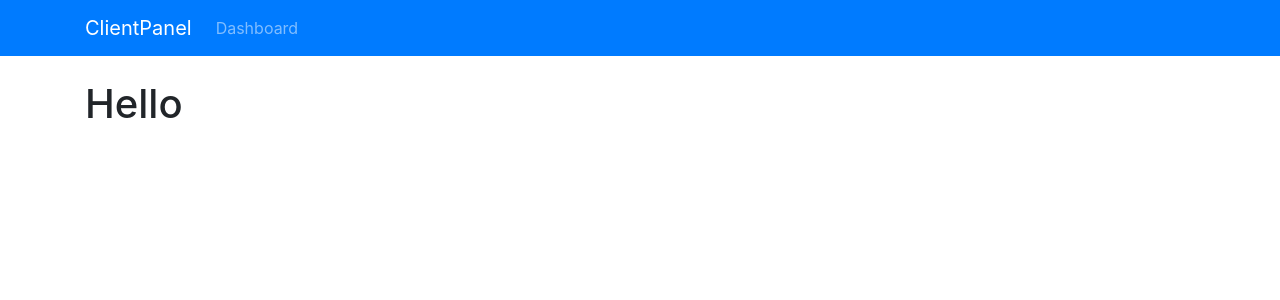
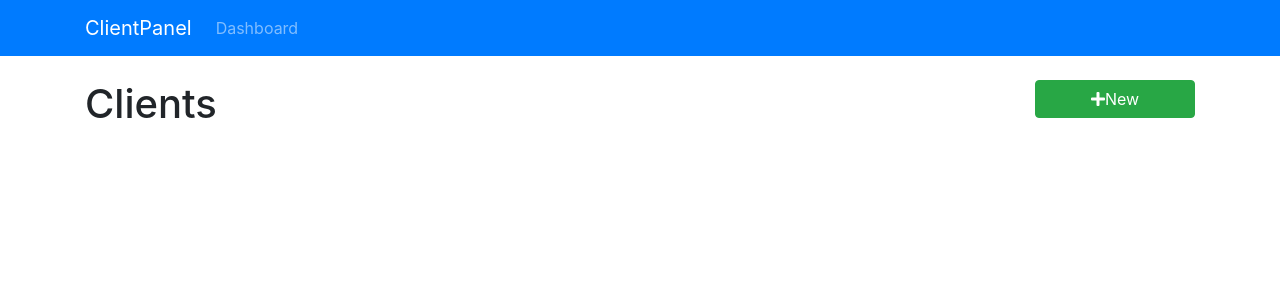
Before and after one commit to AlanMcClenaghan/react-redux-firebase-client-panel, a React (Create React App) app: page / in a window 1280 px wide. Shown: the top 300 px of the page. Built offline with nearby package versions, Linux system fonts and the light colour scheme.

Commit message:
Dashboard, Sidebar & Client Componets

```diff
--- a/src/App.js
+++ b/src/App.js
@@ -1,21 +1,26 @@
-import React from "react";
+import React, { Component } from "react";
 import { BrowserRouter as Router, Route, Switch } from "react-router-dom";
 
 import AppNavbar from "../src/components/layout/AppNavbar";
+import Dashboard from "../src/components/layout/Dashboard";
 
 import "./App.css";
 
-function App() {
+class App extends Component {
+  render() {
     return (
       <Router>
         <div className="App">
           <AppNavbar />
           <div className="container">
-          <h1>Hello</h1>
+            <switch>
+              <Route exact path="/" component={Dashboard} />
+            </switch>
           </div>
         </div>
       </Router>
     );
   }
+}
 
 export default App;
--- /dev/null
+++ b/src/components/clients/Clients.js
@@ -0,0 +1,9 @@
+import React, { Component } from "react";
+
+class Clients extends Component {
+  render() {
+    return <h1>Clients</h1>;
+  }
+}
+
+export default Clients;
--- a/src/components/layout/Dashboard.js
+++ b/src/components/layout/Dashboard.js
@@ -0,0 +1,18 @@
+import React from "react";
+import Clients from "../clients/Clients";
+import Sidebar from "../layout/Sidebar";
+
+export default () => {
+  return (
+    <div>
+      <div className="row">
+        <div className="col-md-10">
+          <Clients />
+        </div>
+        <div className="col-md-2">
+          <Sidebar />
+        </div>
+      </div>
+    </div>
+  );
+};
--- a/src/components/layout/Sidebar.js
+++ b/src/components/layout/Sidebar.js
@@ -0,0 +1,13 @@
+import React, { Component } from "react";
+import { Link } from "react-router-dom";
+
+export default () => {
+  return (
+    <div>
+      <Link to="/client/add" className="btn btn-success btn-block">
+        <i className="fas fa-plus" />
+        New
+      </Link>
+    </div>
+  );
+};
```
Also changed, not shown: src/components/client/Clients.js (deleted). Lines whose indentation alone changed are shown as unchanged.
